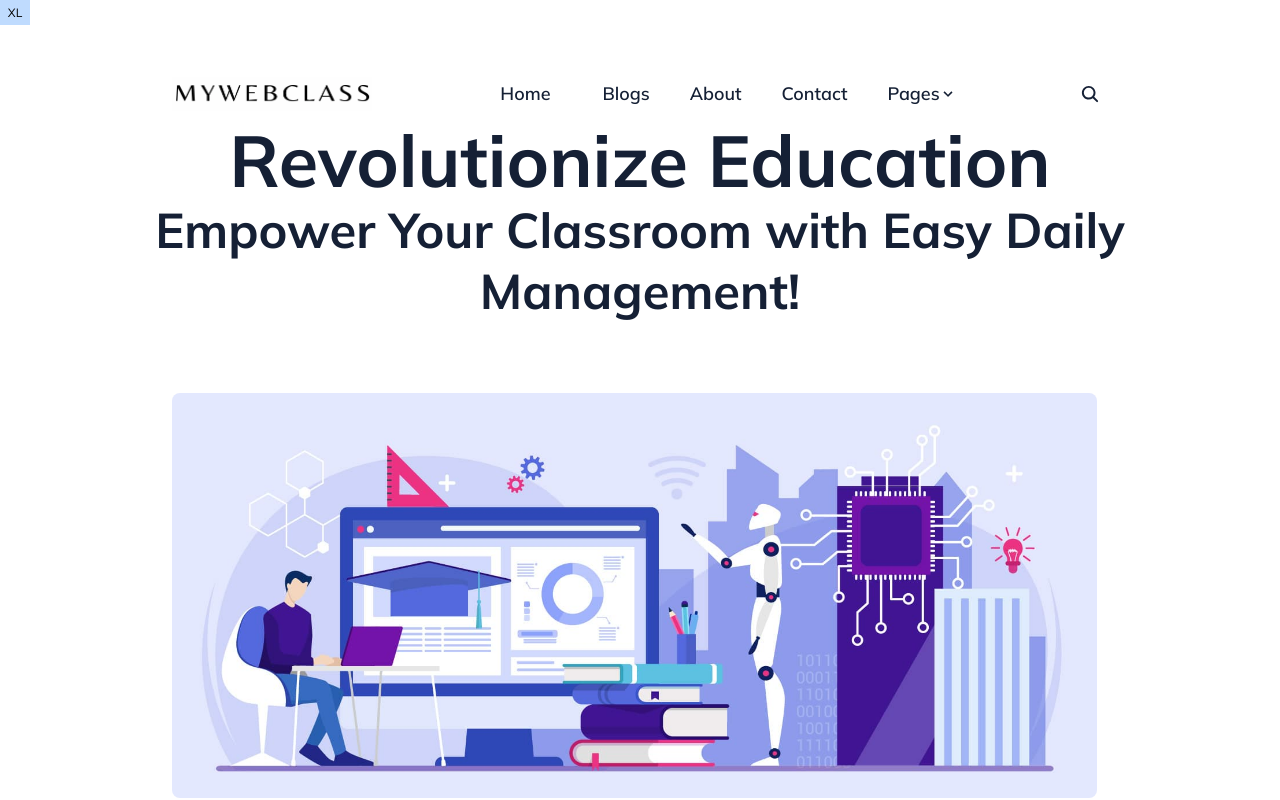
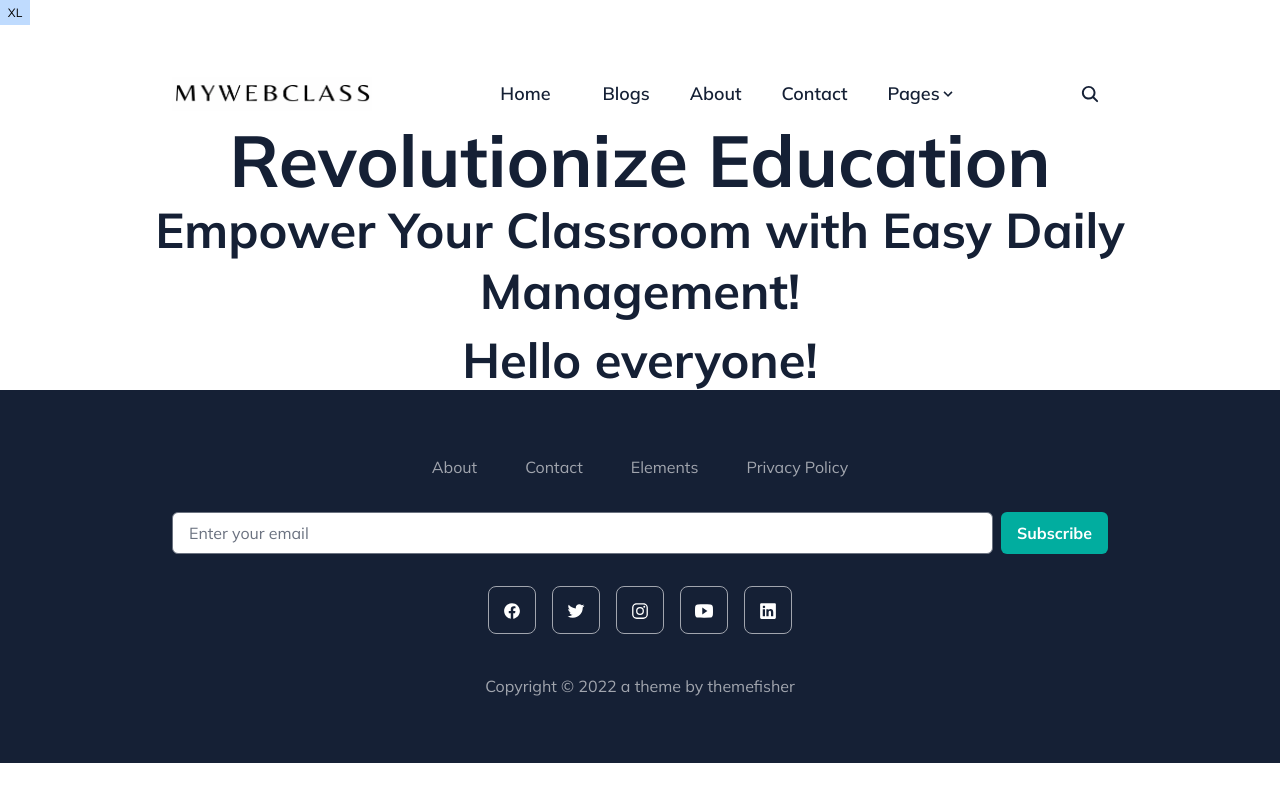
Before and after one commit to NJIT-WIS/project-2-dream-team, a Next.js app: page / in a window 1280 px wide. Shown: the top 800 px of the page. Built offline with nearby package versions, Linux system fonts and the light colour scheme; what tailwind-bootstrap-grid would draw is missing.

Commit message:
fixed the blog page and home page and testing for the privacy policy title

```diff
--- a/content/privacy-policy.md
+++ b/content/privacy-policy.md
@@ -1,6 +1,6 @@
 ---
 title: "Privacy"
-meta_title: "MyWebClass | Privacy & cookies Policy"
+meta_title: "MyWebClass | Privacy & Cookies Policy"
 description: "MyWebClass takes your privacy and security seriously. Our privacy policy outlines how we collect, use, and protect your personal information when you use our platform. We are committed to complying with all applicable data protection laws and regulations, and to being transparent about our data practices. Our privacy policy also explains how you can access, update, or delete your personal information, and how you can contact us if you have any questions or concerns. Trust us to keep your data safe and secure while you focus on your learning goals!"
 ogTitle: "MyWebClass | Privacy Policy"
 draft: false
--- /dev/null
+++ b/pages/blogs.js
@@ -0,0 +1,4 @@
+import BlogPagination, { getStaticProps } from './page/[slug]'
+import Footer from '@components/Footer';
+export { getStaticProps }
+export default BlogPagination
--- a/pages/index.js
+++ b/pages/index.js
@@ -1,4 +1,15 @@
-import BlogPagination, { getStaticProps } from './page/[slug]'
-import Footer from '@components/Footer';
-export { getStaticProps }
-export default BlogPagination
+import Link from 'next/link';
+import Footer from '@partials/Footer';
+import Header from '@partials/Header';
+
+const HomePage = () => {
+  return (
+    <div>
+      <Header />
+      <h1 style={{ textAlign: 'center' }}>Hello everyone!</h1>
+      <Footer />
+    </div>
+  );
+};
+
+export default HomePage;
```
Also changed, not shown: tests/pages.json (+1 -1 lines), json/posts.json (line endings or trailing spaces).
